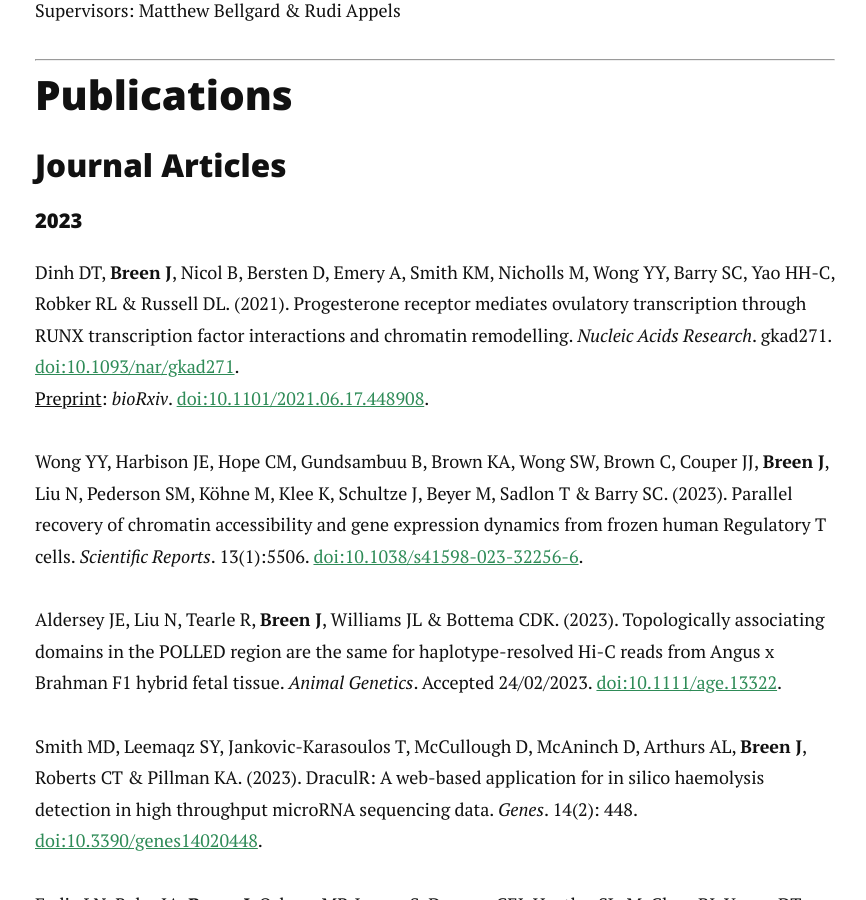
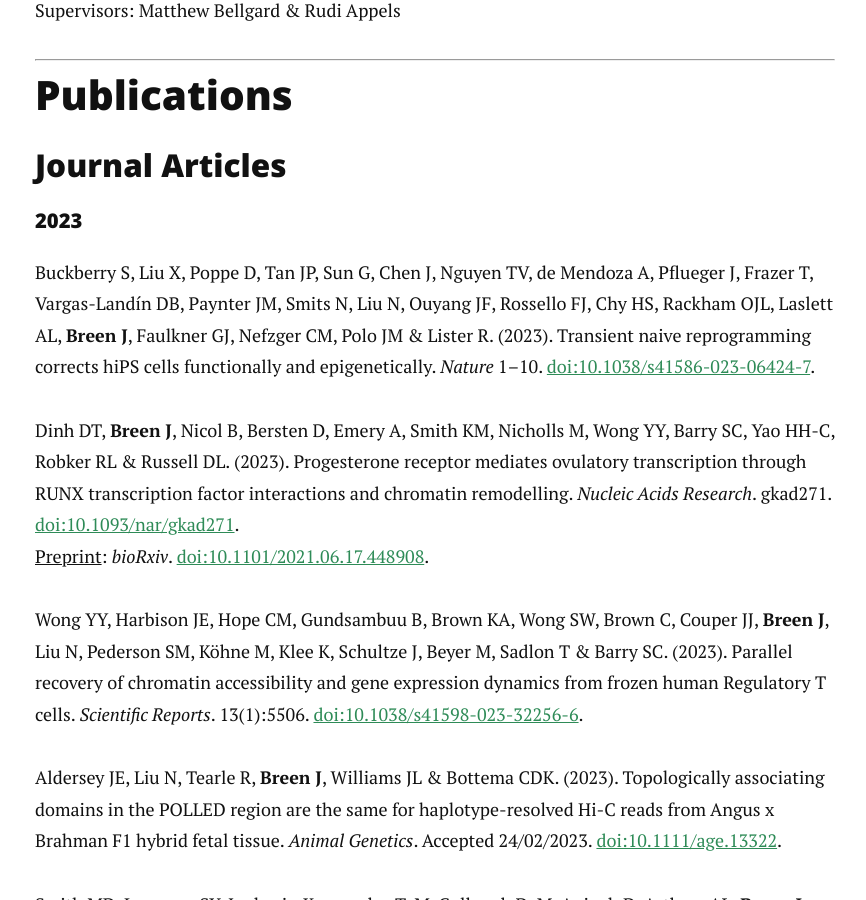
Before and after one commit to jimmybgammyknee/jimmybgammyknee.github.io, a Jekyll site: the page built from cv.md, in a window 1280 px wide and 900 px high, scrolled down 3159 px. Shown: the whole window, without its empty margins (205-1071 px from the left). Built offline with Jekyll 4.4.1, drawn with Linux system fonts in a browser that asks for light colours; nearby versions of some CDN libraries.

Commit message:
Update cv.md

```diff
--- a/cv.md
+++ b/cv.md
@@ -91,7 +91,9 @@ Supervisors: Matthew Bellgard & Rudi Appels <br>
 
 #### 2023
 
-Dinh DT, **Breen J**, Nicol B, Bersten D, Emery A, Smith KM, Nicholls M, Wong YY, Barry SC, Yao HH-C, Robker RL & Russell DL. (2021). Progesterone receptor mediates ovulatory transcription through RUNX transcription factor interactions and chromatin remodelling. _Nucleic Acids Research_. gkad271. [doi:10.1093/nar/gkad271](https://doi.org/10.1093/nar/gkad271).
+Buckberry S, Liu X, Poppe D, Tan JP, Sun G, Chen J, Nguyen TV, de Mendoza A, Pflueger J, Frazer T, Vargas-Landín DB, Paynter JM, Smits N, Liu N, Ouyang JF, Rossello FJ, Chy HS, Rackham OJL, Laslett AL, **Breen J**, Faulkner GJ, Nefzger CM, Polo JM & Lister R. (2023). Transient naive reprogramming corrects hiPS cells functionally and epigenetically. _Nature_ 1–10. [doi:10.1038/s41586-023-06424-7](https://doi.org/10.1038/s41586-023-06424-7).
+
+Dinh DT, **Breen J**, Nicol B, Bersten D, Emery A, Smith KM, Nicholls M, Wong YY, Barry SC, Yao HH-C, Robker RL & Russell DL. (2023). Progesterone receptor mediates ovulatory transcription through RUNX transcription factor interactions and chromatin remodelling. _Nucleic Acids Research_. gkad271. [doi:10.1093/nar/gkad271](https://doi.org/10.1093/nar/gkad271).
 <ins> Preprint</ins>: _bioRxiv_. [doi:10.1101/2021.06.17.448908](https://doi.org/10.1101/2021.06.17.448908).
 
 Wong YY, Harbison JE, Hope CM, Gundsambuu B, Brown KA, Wong SW, Brown C, Couper JJ, **Breen J**, Liu N, Pederson SM, Köhne M, Klee K, Schultze J, Beyer M, Sadlon T & Barry SC. (2023). Parallel recovery of chromatin accessibility and gene expression dynamics from frozen human Regulatory T cells. _Scientific Reports_. 13(1):5506. [doi:10.1038/s41598-023-32256-6](https://doi.org/10.1038/s41598-023-32256-6).
```
